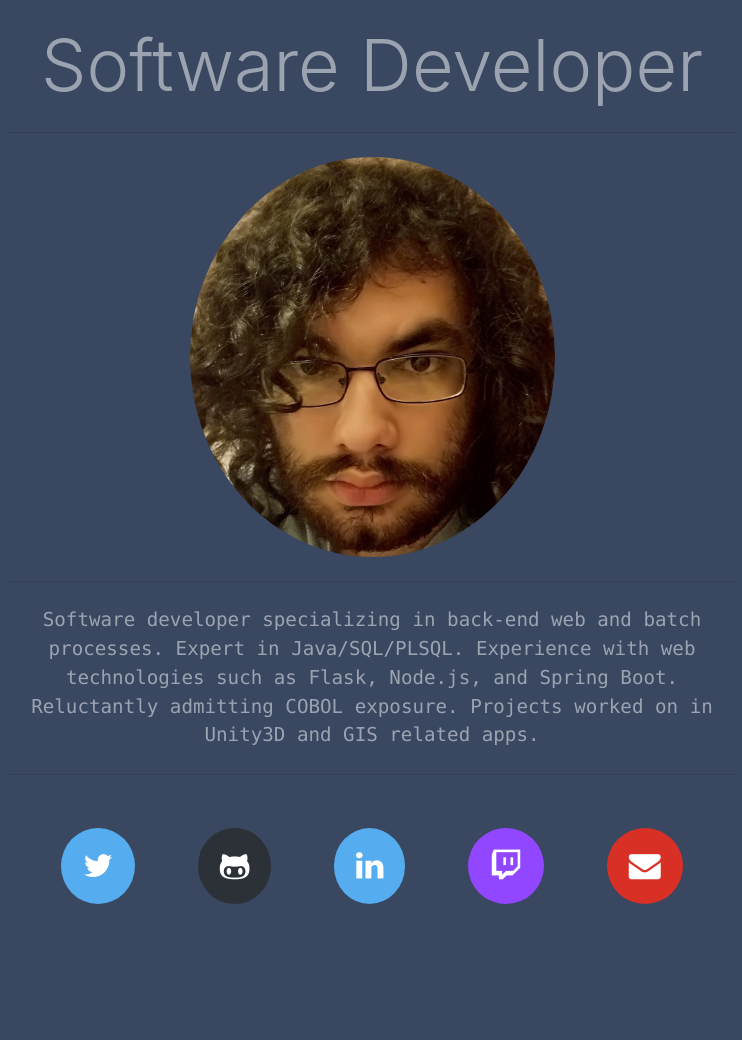
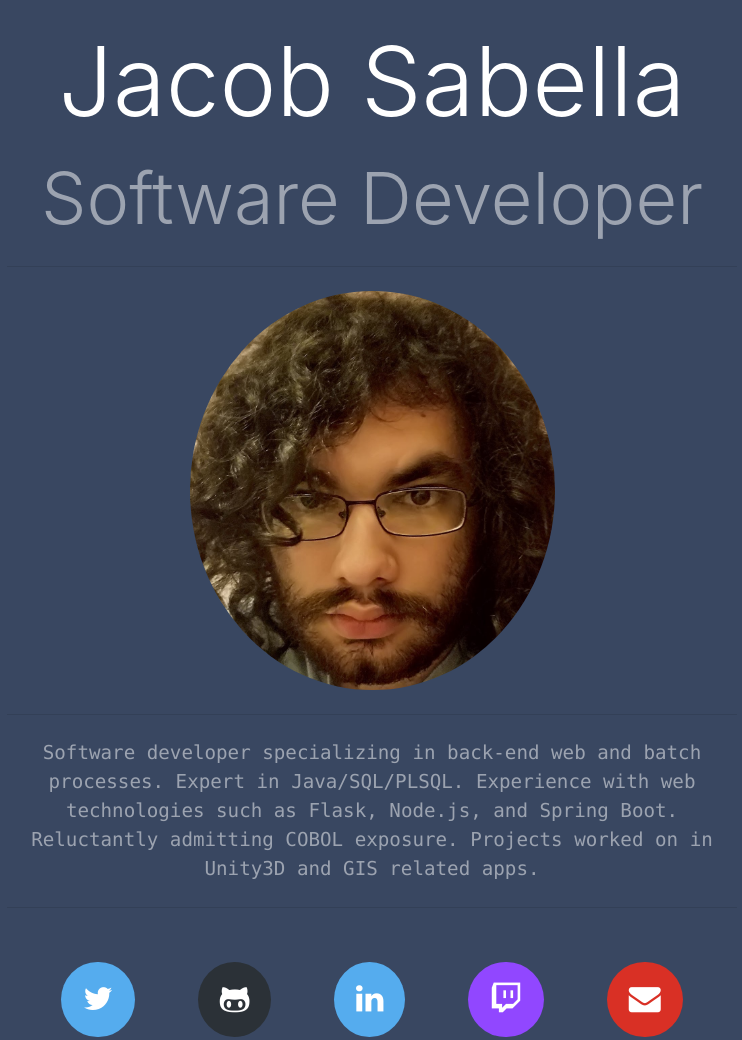
Before and after one commit to SoulOfSet/JacobSabellaPortfolio, a Flask app: page / in a window 1280 px wide. Shown: the top 1040 px of the page, without its empty margins (268-1010 px from the left). Before the commit the page ends 904 px from the top, so only its background shows below. Run offline with Flask 2, Linux system fonts and the light colour scheme; some libraries are stand-ins or nearby versions.

Commit message:
Update index.html
Removed h-100 class for smaller devices

```diff
--- a/templates/index.html
+++ b/templates/index.html
@@ -6,7 +6,7 @@
         {% include 'partials/header.html' %}
     </head>
     <body class="bg-purple">
-            <div class="container d-flex h-100">
+            <div class="container d-flex">
                 <div class="row justify-content-center align-self-center">
                     <div class="col-lg-8 text-center">
                         <p class="text-white mt-4 display-1">{{ name }}</p>
```
